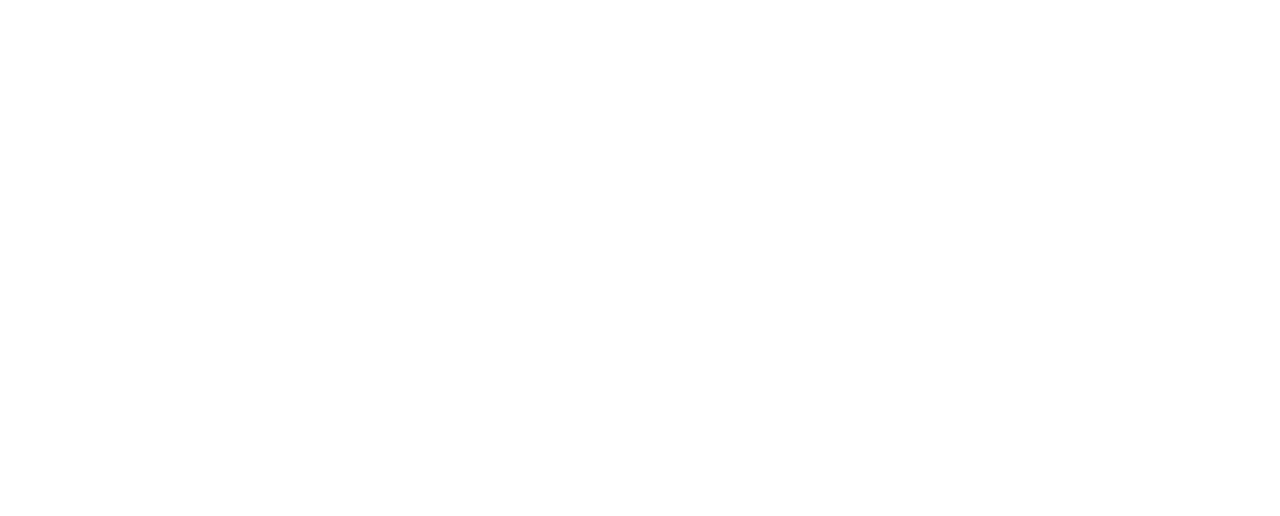
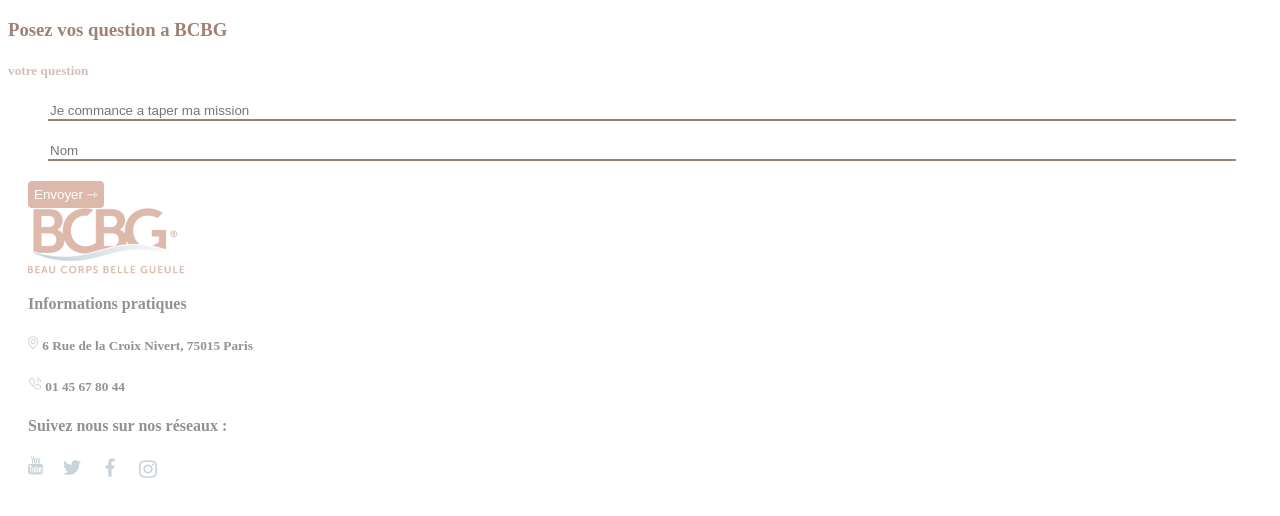
Before and after one commit to sambeauprak/figma-integration, a plain HTML site: page index.html in a window 1280 px wide. Drawn offline with Linux system fonts and the light colour scheme.

Commit message:
formulaire + footer

```diff
--- a/index.html
+++ b/index.html
@@ -7,9 +7,55 @@
     <meta name="viewport" content="width=device-width, initial-scale=1.0">
     <title>Homepage</title>
 </head>
+<style>
+    input[type=text] {
+                    border: none;
+                    border-bottom: 2px solid rgba(159, 130, 118, 1);
+                  }
+</style>
 
 <body>
     <!-- contenu -->
+
+
+
+    <footer>
+        <div class="container">
+            <h3 style="color: rgba(159, 130, 118, 1);" >Posez vos question a BCBG</h3>
+
+            <h5 style="color: rgba(159, 130, 118, 0.5);" >votre question </h5>
+
+            <form style="margin: 20px;">
+                <div style="margin: 20px;">
+                    <input style="width: 100%;" type="text" id="" value="" placeholder="Je commance a taper ma mission">
+                </div>
+
+               <div style="margin: 20px;">
+                <input style="width: 100%;" type="text" id="" value="" placeholder="Nom" >
+               </div>
+               <div>
+               <div class="" style="margin-left: auto;"> <button style=" border: none; padding: 6px; border-radius: 4px; background-color: rgba(221, 185, 171, 1);color: white;">Envoyer ⇾</button>
+               </div>
+                <img style="display: block;" src="Fichier 2 2.png" alt="">
+
+                <div>
+                    <h4 style="color: rgba(147, 146, 145, 1);">Informations pratiques</h4>
+
+                    <h5 style="color:rgba(147, 146, 145, 1) ;" >  <img src="Group.png" alt="">  6 Rue de la Croix Nivert, 75015 Paris</h5>
+                    <h5 style="color: rgba(147, 146, 145, 1);"> <img src="Calling.png" alt="">   01 45 67 80 44</h5>
+
+                    <h4 style="color: rgba(147, 146, 145, 1);">Suivez nous sur nos réseaux :</h4>
+                    <img src="Group 507.png" alt="">
+
+                </div>
+            </div>
+
+
+            </form>
+        </div>
+    </footer>
+
+
 </body>
 
 </html>
```
Also changed, not shown: Calling.png (added), Fichier 2 2.png (added), Group 507.png (added), Group.png (added).
